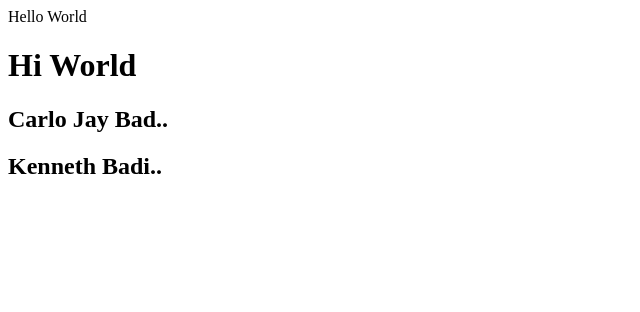
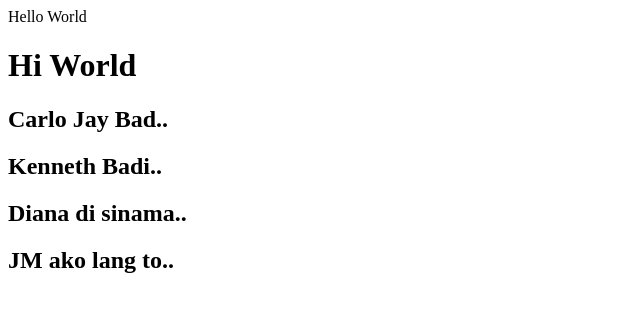
Before and after one commit to CarloJay07/IT-105-, a plain HTML site: page index.html in a window 1280 px wide. Shown: the whole page, without its empty margins (0-640 px from the left). Drawn offline with Linux system fonts and the light colour scheme.

Commit message:
Update index.html

```diff
--- a/index.html
+++ b/index.html
@@ -10,5 +10,8 @@
     <h1>Hi World</h1>
     <h2>Carlo Jay Bad..</h2>
     <h2>Kenneth Badi..</h2>
+    <h2>Diana di sinama..</h2>
+    <h2>JM ako lang to..</h2>
+
 </body>
 </html>
```
